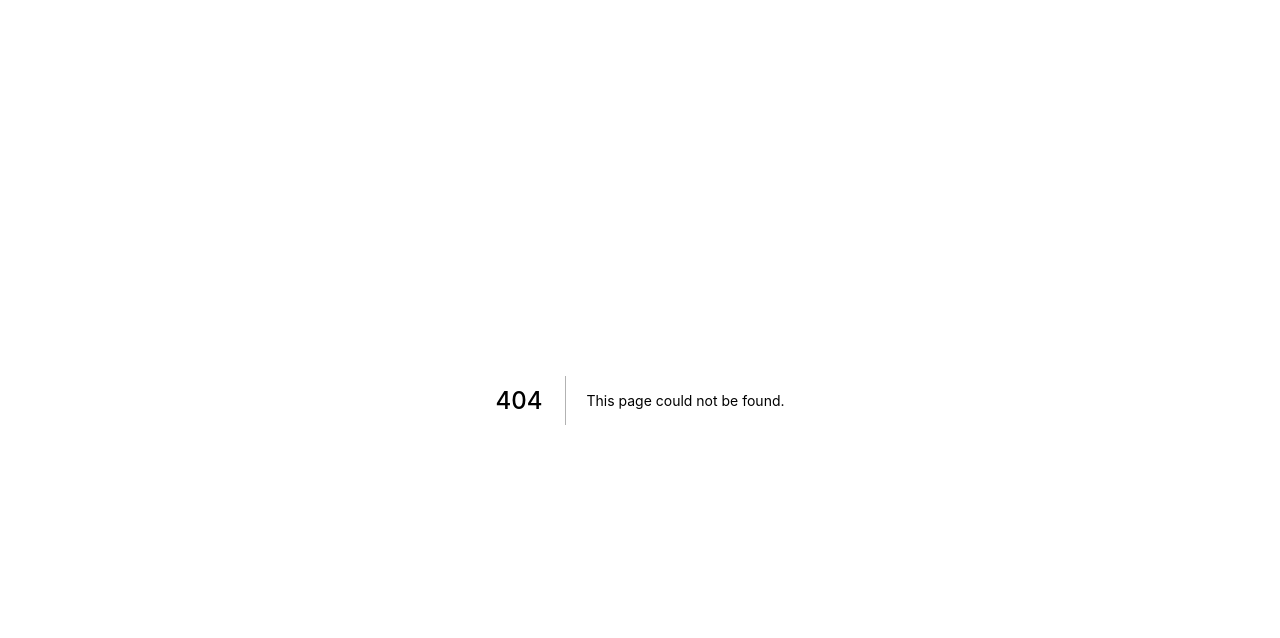
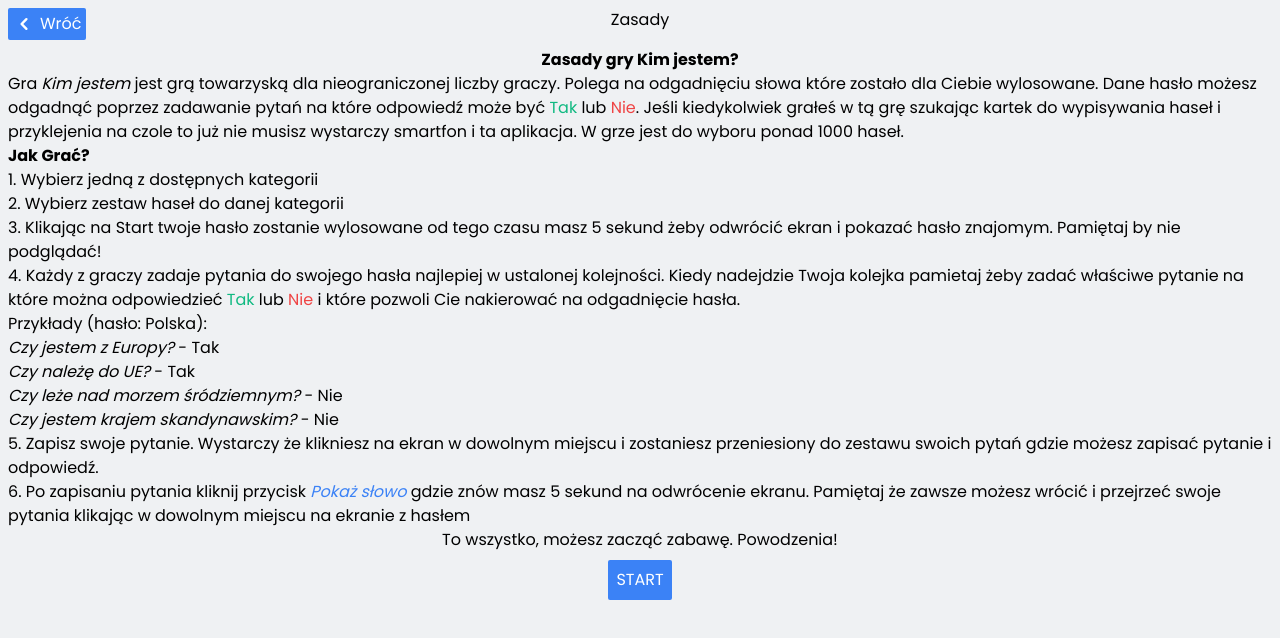
Before and after one commit to ArexSpeed/whoiam, a Next.js app: page /rules in a window 1280 px wide. Before the commit this address had no page. Shown: the top 638 px of the page. Built offline with nearby package versions, Linux system fonts and the light colour scheme.

Commit message:
rules page

```diff
--- a/pages/admin/index.tsx
+++ b/pages/admin/index.tsx
@@ -73,8 +73,9 @@ const AdminPage: NextPage<Props> = ({ categories, subcategories, words, user })
       <header className="w-full flex justify-center items-center relative">
         <p className="py-2">Admin Panel, {user[0]?.name}</p>
         <button
-          className="absolute top-0 right-0 flex justify-center m-2 w-6 h-6 bg-white rounded-sm items-center"
+          className="absolute top-0 right-0 flex justify-center m-2 p-1 bg-white rounded-sm items-center"
           onClick={() => signOut()}>
+          <span className="text-xs mx-1">Logout</span>
           <svg
             className="w-4 h-4"
             fill="currentColor"
--- a/pages/index.tsx
+++ b/pages/index.tsx
@@ -2,6 +2,7 @@ import { useEffect } from 'react';
 import CategoryBox from 'components/CategoryBox';
 import { useAppDispatch } from 'redux/hooks';
 import type { NextPage } from 'next';
+import Link from 'next/link';
 import type { CategoryType, SubcategoryType } from 'types';
 import { getCategories, getSubcategories } from 'services/getData';
 import { setSubcategories } from 'redux/slices/gameSlice';
@@ -31,9 +32,11 @@ const Home: NextPage<Props> = ({ categories, subcategories }) => {
   return (
     <div className="w-screen h-screen min-h-screen bg-primary flex flex-col relative font-poppins">
       <header className="w-full flex justify-end">
-        <button className="flex justify-center m-2 w-6 h-6 bg-white rounded-sm items-center">
-          ?
-        </button>
+        <Link href="/rules" passHref>
+          <button className="flex justify-center m-2 w-6 h-6 bg-white rounded-sm items-center">
+            ?
+          </button>
+        </Link>
       </header>
       <main className="w-full">
         <section className="m-2">Wybierz kategorie:</section>
--- /dev/null
+++ b/pages/rules.tsx
@@ -0,0 +1,89 @@
+import Link from 'next/link';
+
+const RulesPage = () => (
+  <div className="w-screen min-h-screen bg-primary flex flex-col relative font-poppins">
+    <header className="w-full flex justify-center items-center relative">
+      <Link href="/" passHref>
+        <button className="absolute top-0 left-0 m-2 inline-flex bg-blue-500 text-white p-1 rounded-sm">
+          <svg
+            className="w-6 h-6 mr-1"
+            fill="#FFFFFF"
+            viewBox="0 0 20 20"
+            xmlns="http://www.w3.org/2000/svg">
+            <path
+              fillRule="evenodd"
+              d="M12.707 5.293a1 1 0 010 1.414L9.414 10l3.293 3.293a1 1 0 01-1.414 1.414l-4-4a1 1 0 010-1.414l4-4a1 1 0 011.414 0z"
+              clipRule="evenodd"
+            />
+          </svg>{' '}
+          Wróć
+        </button>
+      </Link>
+      <h3 className="py-2">Zasady</h3>
+    </header>
+    <main className="w-full">
+      <section className="m-2">
+        <article className="w-full text-center font-bold">Zasady gry Kim jestem?</article>
+        <article>
+          <p>
+            Gra <i>Kim jestem</i> jest grą towarzyską dla nieograniczonej liczby graczy. Polega na
+            odgadnięciu słowa które zostało dla Ciebie wylosowane. Dane hasło możesz odgadnąć
+            poprzez zadawanie pytań na które odpowiedź może być{' '}
+            <span className="text-green-500">Tak</span> lub{' '}
+            <span className="text-red-500">Nie</span>. Jeśli kiedykolwiek grałeś w tą grę szukając
+            kartek do wypisywania haseł i przyklejenia na czole to już nie musisz wystarczy smartfon
+            i ta aplikacja. W grze jest do wyboru ponad 1000 haseł.
+          </p>
+          <p className="font-semibold">Jak Grać?</p>
+          <p>1. Wybierz jedną z dostępnych kategorii</p>
+          <p>2. Wybierz zestaw haseł do danej kategorii</p>
+          <p>
+            3. Klikając na Start twoje hasło zostanie wylosowane od tego czasu masz 5 sekund żeby
+            odwrócić ekran i pokazać hasło znajomym. Pamiętaj by nie podglądać!
+          </p>
+          <p>
+            4. Każdy z graczy zadaje pytania do swojego hasła najlepiej w ustalonej kolejności.
+            Kiedy nadejdzie Twoja kolejka pamietaj żeby zadać właściwe pytanie na które można
+            odpowiedzieć <span className="text-green-500">Tak</span> lub{' '}
+            <span className="text-red-500">Nie</span> i które pozwoli Cie nakierować na odgadnięcie
+            hasła.
+          </p>
+          <p>
+            Przykłady (hasło: Polska):{' '}
+            <p>
+              <i>Czy jestem z Europy?</i> - Tak
+            </p>{' '}
+            <p>
+              <i>Czy należę do UE?</i> - Tak
+            </p>{' '}
+            <p>
+              <i>Czy leże nad morzem śródziemnym?</i> - Nie
+            </p>{' '}
+            <p>
+              <i>Czy jestem krajem skandynawskim?</i> - Nie
+            </p>
+          </p>
+          <p>
+            5. Zapisz swoje pytanie. Wystarczy że klikniesz na ekran w dowolnym miejscu i zostaniesz
+            przeniesiony do zestawu swoich pytań gdzie możesz zapisać pytanie i odpowiedź.
+          </p>
+          <p>
+            6. Po zapisaniu pytania kliknij przycisk <i className="text-blue-500">Pokaż słowo</i>{' '}
+            gdzie znów masz 5 sekund na odwrócenie ekranu. Pamiętaj że zawsze możesz wrócić i
+            przejrzeć swoje pytania klikając w dowolnym miejscu na ekranie z hasłem
+          </p>
+        </article>
+        <article className="w-full text-center">
+          To wszystko, możesz zacząć zabawę. Powodzenia!
+        </article>
+        <article className="w-full text-center">
+          <Link href="/" passHref>
+            <button className="m-2 inline-flex bg-blue-500 text-white p-2 rounded-sm">START</button>
+          </Link>
+        </article>
+      </section>
+    </main>
+  </div>
+);
+
+export default RulesPage;
```
